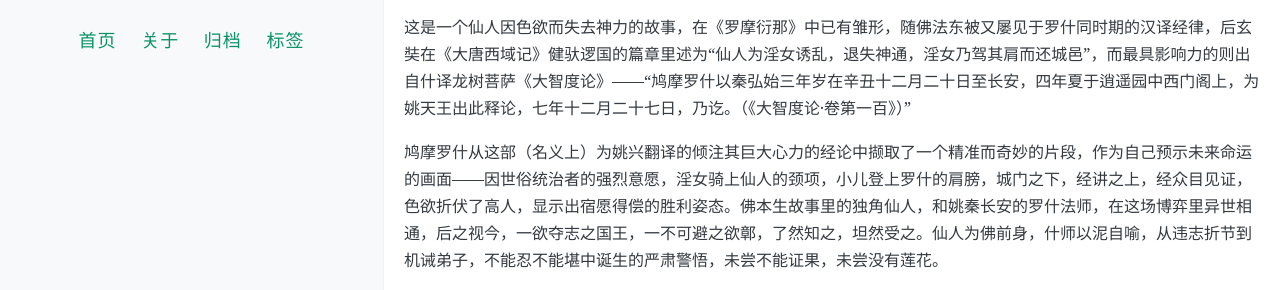
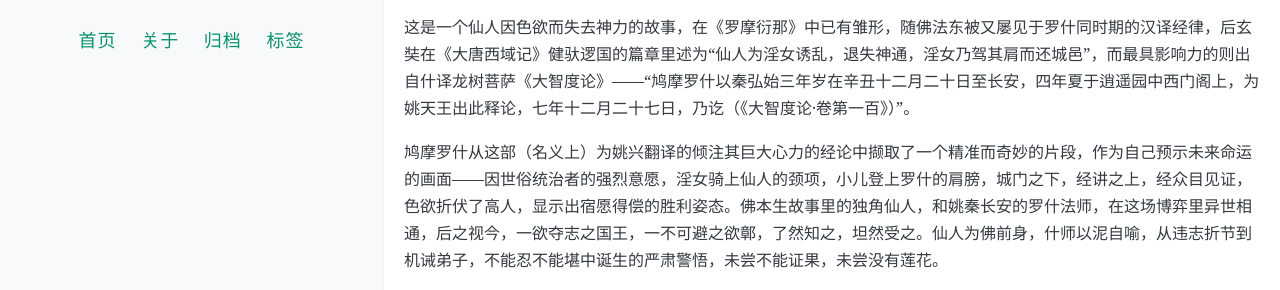
Before and after one commit to hylasnymphs/Adonis, a Jekyll site: the page built from _posts/2022-02-08-allomyrinadichotomus.md, in a window 1280 px wide and 900 px high, scrolled down 1239 px. Shown: the part 423-713 px from the top of the window. Built offline with Jekyll 4.4.1, drawn with Linux system fonts in a browser that asks for light colours; comment, search, counter and statistics services are not loaded.

```diff
--- a/_posts/2022-02-08-allomyrinadichotomus.md
+++ b/_posts/2022-02-08-allomyrinadichotomus.md
@@ -21,7 +21,7 @@ comments: true
 
 > 尔时，世尊为诸比丘说本生因缘：过去久远世时，波罗奈国山中有仙人。以仲春之月，于澡盘中小便，见鹿麚麀合会，淫心即动，精流盘中。麀鹿饮之，即时有身。满月生子，形类如人，唯头有一角，其足似鹿。鹿当产时，至仙人庵边而产。见子是人，以付仙人而去。仙人出时，见此鹿子，自念本缘，知是己儿，取已养育。及其年大，勤教学问，通十八种大经。又学坐禅，行四无量心，得五神通。一时上山，值大雨泥滑，其足不便躄地，破其军持，又伤其足；便大嗔恚，以军持盛水，咒令不雨。仙人福德，诸龙鬼神皆为不雨。不雨故，五榖五果尽皆不生，人民穷乏，无复生路。波罗奈王忧愁懊恼，命诸大臣集议雨事。明者议言：我传闻仙人山中，有一角仙人，以足不便故，上山躄地伤足，嗔咒此雨令十二年不堕。王思惟言：若十二年不雨，我国了矣，无复人民！王即开募，其有能令仙人失五通，属我为民者，当与分国半治。是波罗奈国有淫女，名曰扇陀，端正无双，来应王募。问诸人言：此是人非人？众人言：是人耳，仙人所生。淫女言：若是人者，我能坏之。作是语已，取金盘盛好宝物，语王言：我当骑此仙人项来。淫女即时求五百乘车，载五百美女。五百鹿车，载种种欢喜丸，皆以众药草和之，以众彩画之，令似杂果；及持种种大力美酒，色味如水。服树皮，衣草衣，行林树间，以像仙人。于仙人庵边，作草庵而住。一角仙人游行见之，诸女皆出迎逆，好华妙香供养仙人，仙人大喜。诸女以美言敬辞问讯仙人，将入房中坐好床褥，与好清酒以为净水，与欢喜丸以为果蓏。食饮饱已，语诸女言：我从生已来，初未得如此好果好水。诸女言：我一心行善故，天与我愿，得此好水好果。仙人问诸女：汝何以故肤色肥盛？答言：我曹食此好果，饮此美水，故肥如此。女白仙人言：汝何以不在此间住？答曰：亦可住耳。女言：可共澡洗。即亦可之。女手柔软，触之心动，便复与诸女更互相洗，欲心转生，遂成淫事。即失神通，天为大雨七日七夜，令得欢乐饮食，七日以后酒食皆尽，继以山水木果，其味不美。更索前者，答言：已尽，今当共行，去此不远，有可得处。仙人言：随意。即便共出，去城不远，女便在道中卧。言：我极不能复行。仙人言：汝不能行者，骑我项上，当担汝去。女先遣信白王：王可观我智能。王敕严驾，出而观之。问言：何由得尔？女白王言：我以方便力故，今已如此，无所复能。令住城中，好供养恭敬之，给足五欲，拜为大臣。住城少日，身转羸瘦，念禅定心乐，厌此世欲。王问仙人：汝何不乐，身转羸瘦？仙人答王：我虽得五欲，常自忆念林间闲静，诸仙游处，不能去心。王自思惟：若我强违其志，违志为苦，苦极则死；本以求除旱患，今已得之，当复何缘强夺其志？即发遣之。既还山中，精进不久，还得五通。佛告诸比丘：一角仙人，我身是也；淫女者，耶输陀罗是。（《大智度论·卷第十七》）
 
-这是一个仙人因色欲而失去神力的故事，在《罗摩衍那》中已有雏形，随佛法东被又屡见于罗什同时期的汉译经律，后玄奘在《大唐西域记》健驮逻国的篇章里述为“仙人为淫女诱乱，退失神通，淫女乃驾其肩而还城邑”，而最具影响力的则出自什译龙树菩萨《大智度论》——“鸠摩罗什以秦弘始三年岁在辛丑十二月二十日至长安，四年夏于逍遥园中西门阁上，为姚天王出此释论，七年十二月二十七日，乃讫。（《大智度论·卷第一百》）”
+这是一个仙人因色欲而失去神力的故事，在《罗摩衍那》中已有雏形，随佛法东被又屡见于罗什同时期的汉译经律，后玄奘在《大唐西域记》健驮逻国的篇章里述为“仙人为淫女诱乱，退失神通，淫女乃驾其肩而还城邑”，而最具影响力的则出自什译龙树菩萨《大智度论》——“鸠摩罗什以秦弘始三年岁在辛丑十二月二十日至长安，四年夏于逍遥园中西门阁上，为姚天王出此释论，七年十二月二十七日，乃讫（《大智度论·卷第一百》）”。
 
 鸠摩罗什从这部（名义上）为姚兴翻译的倾注其巨大心力的经论中撷取了一个精准而奇妙的片段，作为自己预示未来命运的画面——因世俗统治者的强烈意愿，淫女骑上仙人的颈项，小儿登上罗什的肩膀，城门之下，经讲之上，经众目见证，色欲折伏了高人，显示出宿愿得偿的胜利姿态。佛本生故事里的独角仙人，和姚秦长安的罗什法师，在这场博弈里异世相通，后之视今，一欲夺志之国王，一不可避之欲鄣，了然知之，坦然受之。仙人为佛前身，什师以泥自喻，从违志折节到机诫弟子，不能忍不能堪中诞生的严肃警悟，未尝不能证果，未尝没有莲花。
 
```
